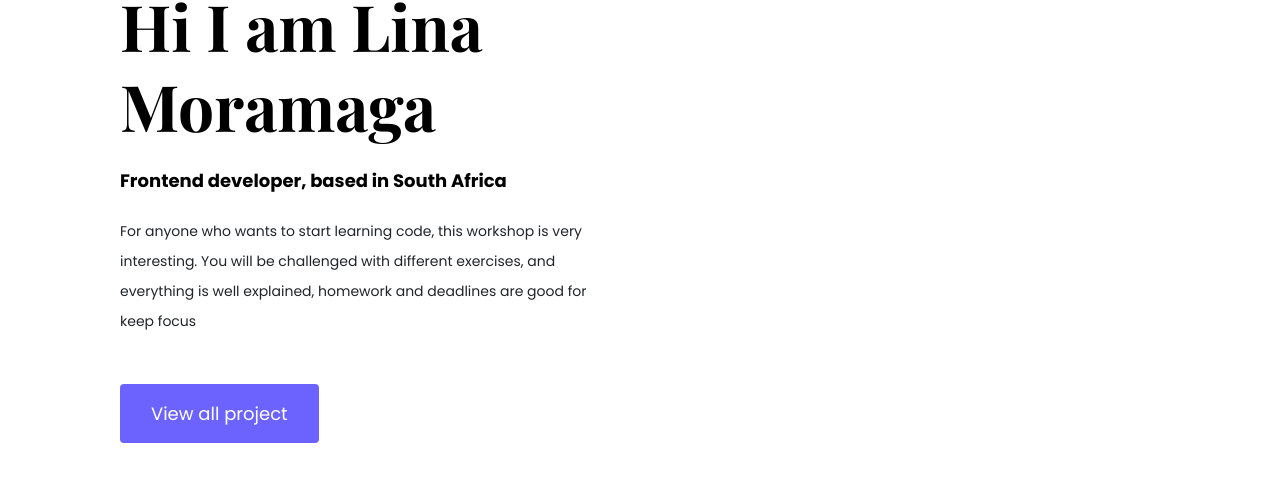
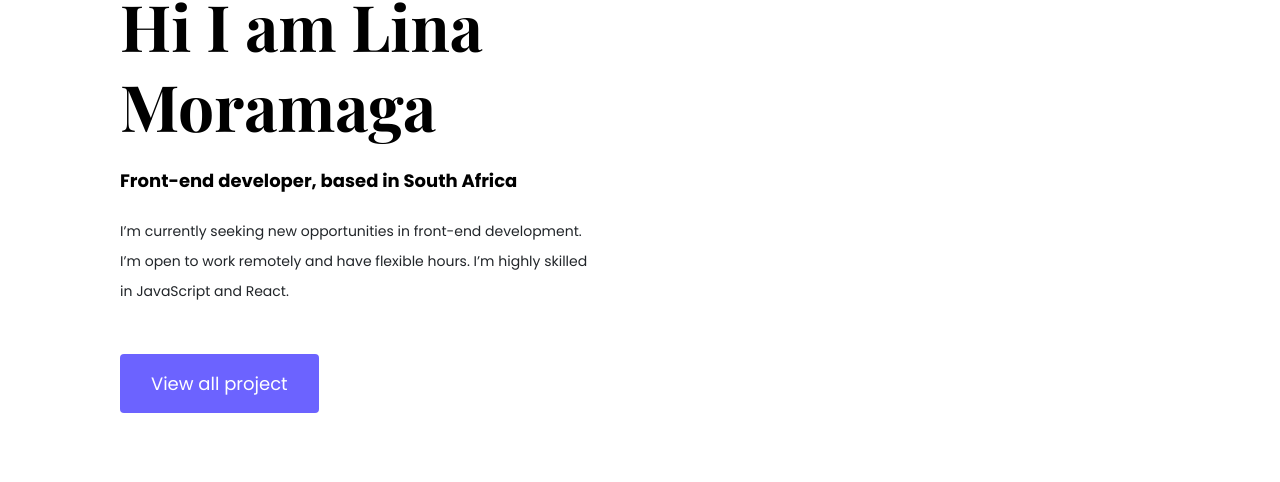
Before and after one commit to lmoramaga/responsive-portfolio, a plain HTML site: page about.html in a window 1280 px wide. Shown: the part 202-684 px from the top of the page. Drawn offline with nearby package versions, Linux system fonts and the light colour scheme; a web font is replaced by a local one.

Commit message:
Updated the html

```diff
--- a/about.html
+++ b/about.html
@@ -66,12 +66,11 @@
         <div class="col-lg-6">
           <div class="content">
             <h1 class="mb-4">Hi I am Lina Moramaga</h1>
-            <h2 class="mb-4">Frontend developer, based in South Africa</h2>
+            <h2 class="mb-4">Front-end developer, based in South Africa</h2>
             <p class="mb-5">
-              For anyone who wants to start learning code, this workshop is very
-              interesting. You will be challenged with different exercises, and
-              everything is well explained, homework and deadlines are good for
-              keep focus
+              I’m currently seeking new opportunities in front-end development.
+              I’m open to work remotely and have flexible hours. I’m highly
+              skilled in JavaScript and React.
             </p>
             <a href="/work.html" class="btn btn-branding">View all project</a>
           </div>
```
